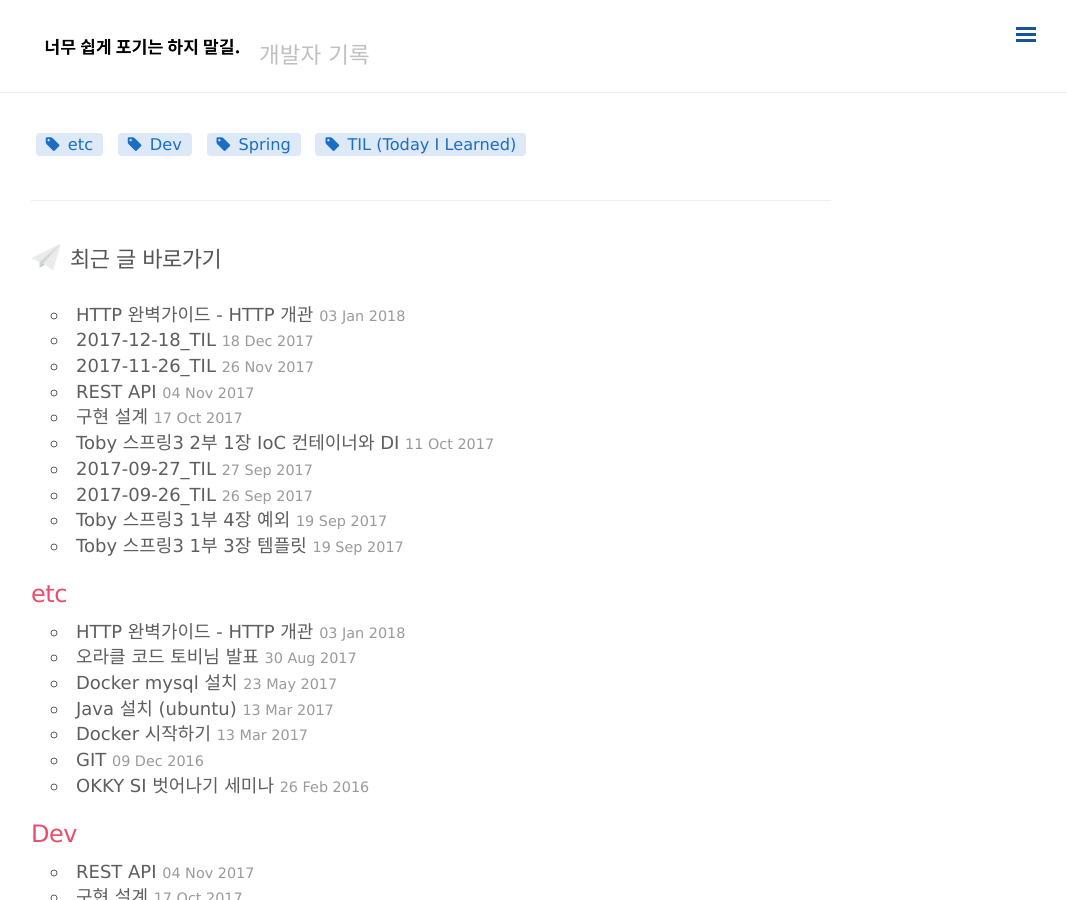
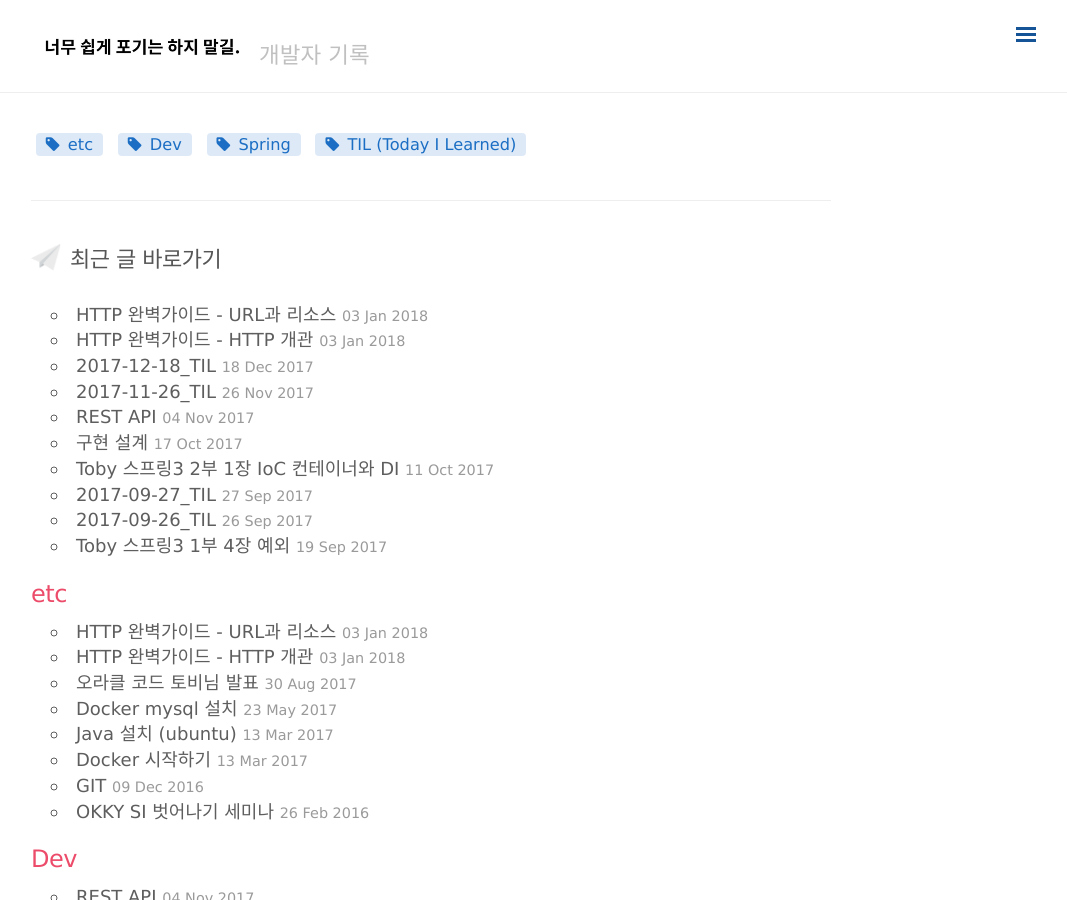
Before and after one commit to minigear/minigear.github.io, a Jekyll site: the page built from index.html, in a window 1280 px wide and 900 px high. Shown: the whole window, without its empty margins (209-1276 px from the left). Built offline with Jekyll 4.4.1, drawn with Linux system fonts in a browser that asks for light colours; nearby versions of some CDN libraries; comment, search, counter and statistics services are not loaded; some of the changed lines change nothing that is shown.

Commit message:
HTTP 완벽가이드 정리

```diff
--- a/_posts/etc/2018-01-03-HTTP-1  .md
+++ b/_posts/etc/2018-01-03-HTTP-1.md
@@ -7,7 +7,6 @@ permalink: /etc/:year/:month/:day/:title/
 tags: [HTTP]
 comments: true
 ---
-## HTTP 완벽가이드
 ### 1. HTTP 개관
 #### 1.1 HTTP
 #### 1.2 웹 클라이언트와 서버
--- /dev/null
+++ b/_posts/etc/2018-01-03-HTTP-2.md
@@ -0,0 +1,109 @@
+---
+layout: post
+title:  "HTTP 완벽가이드 - URL과 리소스"
+date:   2018-01-03 15:50:00 +0900
+categories: [etc]
+permalink: /etc/:year/:month/:day/:title/
+tags: [HTTP]
+comments: true
+---
+### 2장 URL과 리소스
+#### 2.1 인터넷의 리소스기탐색하기
+URL의 구조 : '스킴://서버의위치/경로'
+
+#### 2.2 URL 문법
+URL 스킴의 문법
+<스킴>://<사용자 이름>:<비밀번호>@<호스트>:<포트>/<경로>;<파라미터>?<질의>#<프래그먼트>
+
+<table>
+<tr>
+<td> 컴포넌트 </td> <td> 설명 </td> <td> 기본값 </td>
+</tr>
+<tr>
+<td> 스킴 </td> <td> 리소스를 가져오려면 어떤 프로토콜을 사용하여 서버에 접근해야 하는지 가리킨다 </td> <td> 없음 </td>
+</tr>
+<tr>
+<td> 사용자 이름 </td> <td> 몇몇 스킴은 리소스에 접근을 하기 위해 사용자 이름을 필요로 한다. </td> <td> anonymous </td>
+</tr>
+<tr>
+<td> 비밀번호 </td> <td> 사용자의 비밀번호를 가리키며, 사용자 이름에 콜론(:)으로 이어서 기훌 한다. </td> <td> <이메일 주소> </td>
+</tr>
+<tr>
+<td> 호스트 </td> <td> 리소스를 호스팅하는 서버의 호스트 명이나 IP 주소 </td> <td> 없음 </td>
+</tr>
+<tr>
+<td> 포트 </td> <td> 리소스를 호스팅하는 서버가 열어 놓은 포트번호. 많은 스킴은 기본 포트를 가지고 있다 ( HTTP의 기본 포트는 80) </td> <td> 스킴에 따라 다름 </td>
+</tr>
+<tr>
+<td> 경로 </td> <td> 이전 컴포넌트와 빗금(/)으로 구분되어 있으며, 서버 내 리소스가 서버 어디에 있는지를 가리킨다. 경로 컴포넌트의 문법은 서버와 스킴에 따라 다르다.  </td> <td> 없음 </td>
+</tr>
+<tr>
+<td> 파라미터 </td> <td> 특정 스킴들에서 입력 파라미터를 기술하는 용도로 사용한다. 파라미터는 이름/값을 쌍으로 가진다. 파라미터는, 다른 파라미터나 경로의 일부와 세미콜론(;)으로 구분하여 기술하며, 여러 개를 가질 수 있다. </td> <td> 기본값 </td>
+</tr>
+<tr>
+<td> 질의 </td> <td> 스킴에서 애플리케이션(데이터베이스, 게시판, 검색엔진, 기타 인터넷 게이트웨이)에 파라미터를 전달하는데 쓰인다. 질의 컴포넌트를 작성하는데 쓰이는 공통 포맷은 없다. 이는 URL의 끝에 "?"로 구분한다.  </td> <td> 기본값 </td>
+</tr>
+<tr>
+<td> 프래그먼트 </td> <td> 리소스의 조각이나 일부분을 가르키는 이름이다. URL이 특정 객체를 가리킬 경우에 프래그먼트 필드는 서버에 전달되지 않는다. 이는 클라이언트에서만 사용한다. URL의 끝에서 "#"문자로 구분한다. </td> <td> 기본값 </td>
+</tr>
+</table>
+
+##### 2.2.1 스킴: 사용할 프로토콜
+스킴은 리소스에 어떻게 접근하는지 알려주는 중요한 정보다. 이는 URL을 해석하는 애플리케이션이 어떤 프로토콜을 사용하여 리소스를 요청해야 하는지 알려준다.
+스킴 컴포넌트는 알파벳으로 시작해야 하고 URL의 나머지 부분들과 첫 번째':'문자로 구분한다. 스킴 명은 대소문자를 가리지 않는다.
+
+##### 2.2.2 호스트와 포트
+
+##### 2.2.3 사용자 이름과 비밀번호
+많은 서버가 자신이 가지고 있는 데이터에 접근을 허용하기 전에 사용자 이름과 비밀번호를 요구한다
+
+##### 2.2.4 경로
+URL의 경로 컴포넌트는 리소스가 서버의 어디에 있는지 알려준다. 해당 경로는 계층적 파일 시스템 경로와 유사한 구조를 가진다.
+
+##### 2.2.5 파라미터
+많은 스킴이 객체에 대한 호스트 및 경로 정보만으로는 리소스를 찾지 못한다. URL의 파라미터는 애플리케이션이 서버에 정확한 요청을 하기위해 필요한 입력 파라미터를 받는데 사용한다. 이컴포넌트는 이름/값 쌍의 리스트로 URL 나머지 부분들로 부터 ';'문자로 구분하여 URL에 기술한다. 이를 통해 애플리케이션이 리소스에 접근하는데 필요한 어떤 추가 정보든 전달할 수 있다.
+
+##### 2.2.6 질의 문자열
+URL의 질의 컴포넌트는 게이트웨이를 가리키는 URL의 경로 컴포넌트와 함께 전달하고 있다. 보통 게이트웨이는, 다른 애플리케이션에 접근하려고 할 때 거치는 통로라고 할 수 있다.
+`http://www.joes-hardware.com/inventory-check.cgi?item=12731&color=blue`
+
+##### 2.2.7 프래그먼트
+HTML 같은 리소스 형식들은 본래의 수준보다 더 작게 나뉠 수 있다. 예를 들어 절이 포함된 용량이 큰 한 개의 텍스트 문서의 경우, 그 리소스에 대한 URL은 텍스트 문서 전체를 가리키겠지만, 이상적으로는 리소스 안에 있는 특정 절을 가리킬 수 있어야 한다.
+ 리소스의 특정 부분을 가리킬 수 있도록, URL은 리소스 내의 조각을 가리킬 수 있는 프래그먼트 컴포넌트를 제공한다.
+ 일반적으로 HTTP 서버는 객체 일부가 아닌 전체만 다루기 때문에, 클라이언트는 서버에 프래그먼트를 전달하지 않는다. 브라우저는 서버로부터 전체 리소스를 내려받은 후, 프래그먼트를 사용하여 보고자하는 리소스의 일부를 보여준다.
+
+#### 2.3 단축 URL
+웹 클라이언트는 몇몇 단축 URL을 인식하고 사용한다. 상대 URL은 리소스 안에 있는 리소스를 간결하게 기술하는데 사용할 수 있다. 많은 브라우저가 사용자가 기억하고 있는 URL일부를 입력하면 나머지 부분을 자동으로 입력해주는 URL'자동확장'을 지원한다.
+
+##### 2.3.1 상대 URL
+URL은 상대 URL과 절대 URL 두가지로 나뉜다. 절대 URL은 리소스에 접근하는데 필요한 모든 정보를 가지고 있다. 상대 URL은 리소스에 접근하는데 필요한 모든 정보를 얻기 위해서 기저(base)라고 하는 다른 URL을 사용해야 한다.
+상대 URL은 URL을 짧게 표기하는 방식이다.
+>
+기저 URL : http://www.joes-hardware.com/tools.html
+상대 URL : ./hammers.html
+새로운 절대 URL : http://www.joes-hardware.com/hammer.html
+
+상대 URL 문법에 따르면 HTML 작성자는 URL에 스킴과 호스트 그리고 다른 컴포넌트들을 모두 입력하지 않아도 된다. 그 정보는 컴포넌트가 포함된 리소스의 기저 URL에서 알아낼 수 있다.
+상대 URL은 프래그먼트이거나 URL 일부다. URL을 처리하는 브라우저 같은 애플리케이션은 상대 URL간에 상호 변환을 할 수 있어야 한다.
+
+**기저 URL**
+변환 과정의 첫 단계는 기저 URL을 찾는 것이다. 기저 URL은 상대 URL의 기준이 된다. 그것을 가져오는 몇 가지 방법이 있다.
+
+**리소스에서 명시적으로 제공**
+어떤 리소스들은 기저 URL을 명확하게 기술하기도 한다. 예를 들어 HTML 문서에서는 그 안에 있는 모든 상대 URL을 변경하기 위해서 기저 URL을 가리키는 <BASE> HTML 태그를 기술할 수 있다.
+
+**리소스를 포함하고 있는 기저 URL**
+만약 상대 URL이 기저 URL을 명시되지 않은 리소스에 포함된 경우, 해당 리소스의 URL을 기저 URL로 쓸수 있다.
+
+**기저 URL이 없는 경우**
+기저 URL이 없는 경우도 있다. 보통 이런 경우는 절대 URL만으로 이루어져 있다는 뜻이다. 하지만 불완전하거나 깨진 URL일 수도 있다.
+
+**상대 참조 해석하기**
+RFC 2396참조
+
+##### 2.3.2 URL 확장
+**호스트명 확장**
+
+**히스토리 확장**
+
+#### 2.4 안전하지 자은 문자
```
